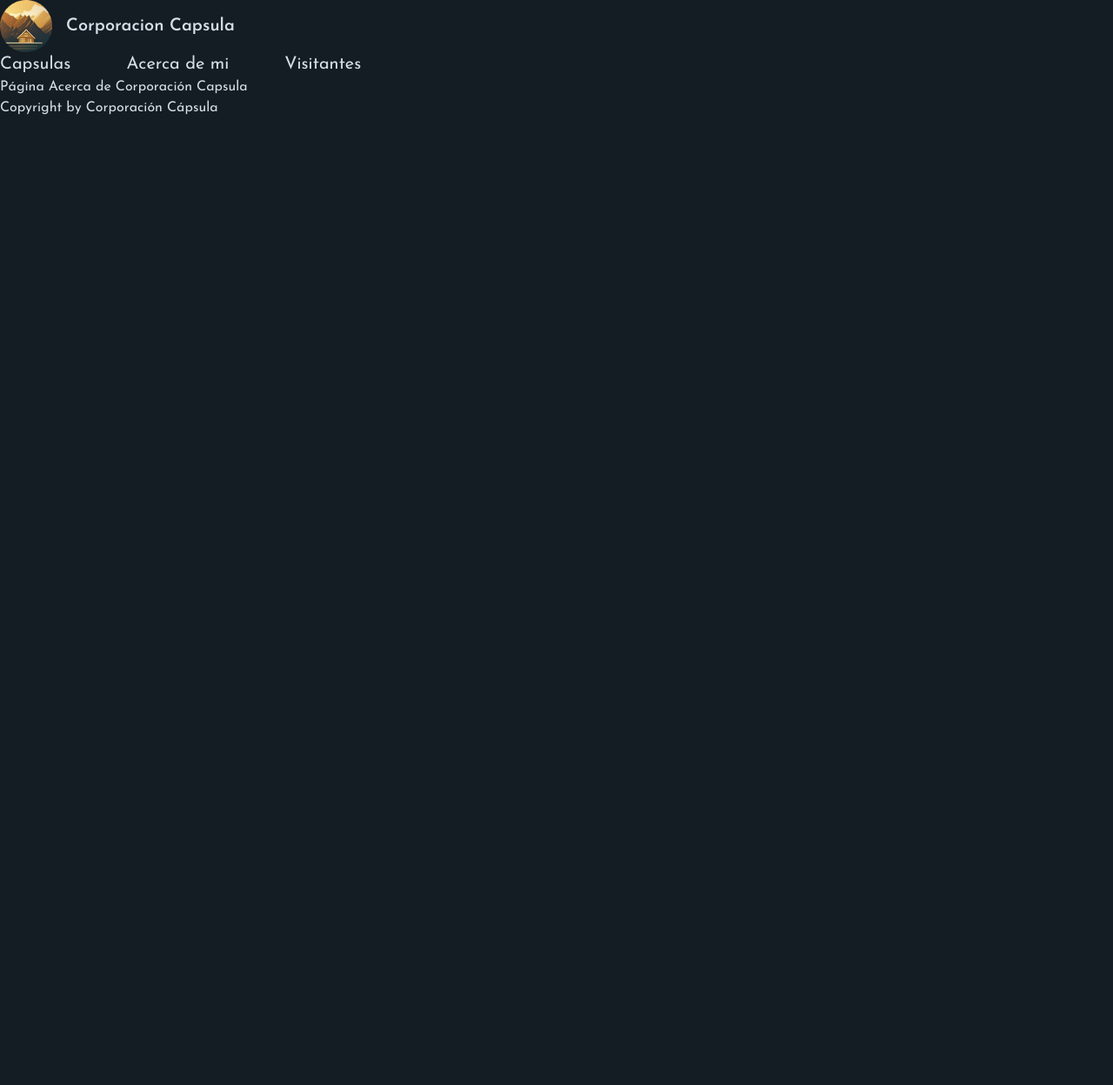
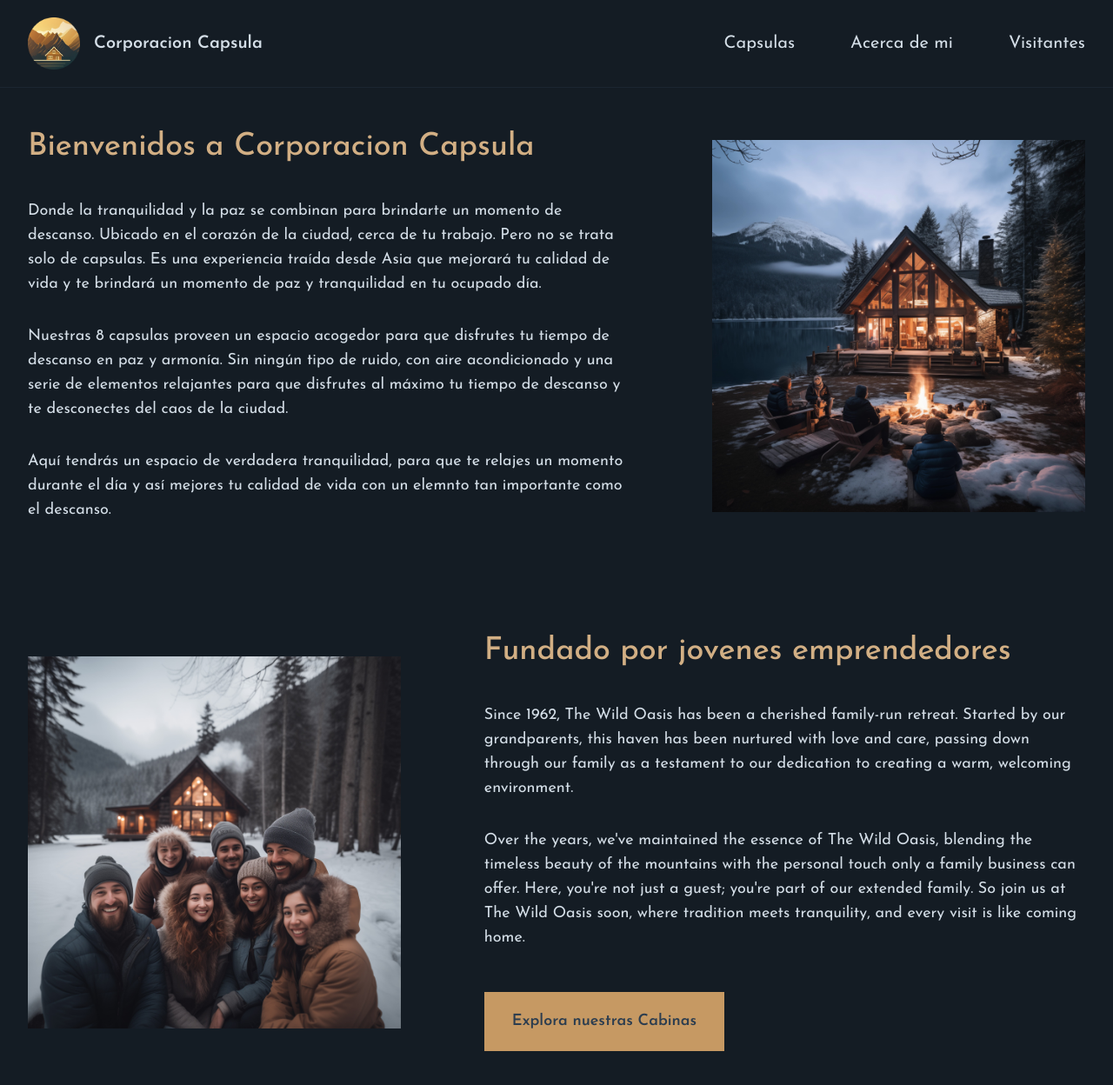
Before and after one commit to Alejandrogv2304/corporacion-capsula-website, a Next.js app: page /acerca in a window 1280 px wide. Shown: the top 1248 px of the page at 87% size. Before the commit the page ends 800 px from the top, so only its background shows below. Built offline with nearby package versions, Linux system fonts and the light colour scheme.

Commit message:
Avance Front-end
Actualización de páginas de Inicio, Capsulas y acerca de.

```diff
--- /dev/null
+++ b/app/_components/CapsulaCard.js
@@ -0,0 +1,57 @@
+import { UsersIcon } from "@heroicons/react/24/solid";
+
+function CapsulaCard({ cabin }) {
+  const { id, name, maxCapacity, regularPrice, discount, image } = cabin;
+
+  return (
+    <div className="flex border-primary-800 border">
+      <img
+        src={image}
+        alt={`Cabin ${name}`}
+        className="flex-1 border-r border-primary-800"
+      />
+
+      <div className="flex-grow">
+        <div className="pt-5 pb-4 px-7 bg-primary-950">
+          <h3 className="text-accent-500 font-semibold text-2xl mb-3">
+            Cabin {name}
+          </h3>
+
+          <div className="flex gap-3 items-center mb-2">
+            <UsersIcon className="h-5 w-5 text-primary-600" />
+            <p className="text-lg text-primary-200">
+              For up to <span className="font-bold">{maxCapacity}</span> guests
+            </p>
+          </div>
+
+          <p className="flex gap-3 justify-end items-baseline">
+            {discount > 0 ? (
+              <>
+                <span className="text-3xl font-[350]">
+                  ${regularPrice - discount}
+                </span>
+                <span className="line-through font-semibold text-primary-600">
+                  ${regularPrice}
+                </span>
+              </>
+            ) : (
+              <span className="text-3xl font-[350]">${regularPrice}</span>
+            )}
+            <span className="text-primary-200">/ night</span>
+          </p>
+        </div>
+
+        <div className="bg-primary-950 border-t border-t-primary-800 text-right">
+          <a
+            href={`/cabins/${id}`}
+            className="border-l border-primary-800 py-4 px-6 inline-block hover:bg-accent-600 transition-all hover:text-primary-900"
+          >
+            Details & reservation &rarr;
+          </a>
+        </div>
+      </div>
+    </div>
+  );
+}
+
+export default CapsulaCard;
--- a/app/_components/Header.js
+++ b/app/_components/Header.js
@@ -1,4 +1,4 @@
-import Navigation from '@/app/_components/navegacion';
+import Navegacion from '@/app/_components/navegacion';
 import Logo from '@/app/_components/Logo';
 
 function Header() {
--- a/app/_components/Logo.js
+++ b/app/_components/Logo.js
@@ -1,6 +1,7 @@
 import Image from "next/image";
 import Link from "next/link";
 import logo from "@/public/logo.png";
+
 
 function Logo() {
   return (
--- a/app/acerca/page.js
+++ b/app/acerca/page.js
@@ -1,12 +1,91 @@
+import Image from "next/image";
+import image1 from "@/public/about-1.jpg";
+import image2 from "@/public/about-2.jpg";
+
 export const metadata={
     title:'Acerca de mi'
     };
 
-//Sección Acerca de nosotros
-export default function Page(){
-    return(
-        <div>
-            <h1>Página Acerca de Corporación Capsula</h1>
-        </div>
-    );
-}
+    export default function Page() {
+        return (
+          <div className="grid grid-cols-5 gap-x-24 gap-y-32 text-lg items-center">
+            <div className="col-span-3">
+              <h1 className="text-4xl mb-10 text-accent-400 font-medium">
+                Bienvenidos a Corporacion Capsula
+              </h1>
+
+              <div className="space-y-8">
+                <p>
+                  Donde la tranquilidad y la paz se combinan para brindarte un momento
+                  de descanso. Ubicado en el corazón de la ciudad, cerca de tu trabajo.
+                  Pero no se trata solo de capsulas. Es una experiencia traída desde
+                  Asia que mejorará tu calidad de vida y te brindará un momento de
+                  paz y tranquilidad en tu ocupado día.
+
+                </p>
+                <p>
+                    Nuestras 8 capsulas proveen un espacio acogedor para que
+                    disfrutes tu tiempo de descanso en paz y armonía.
+                    Sin ningún tipo de ruido, con aire acondicionado y una
+                    serie de elementos relajantes para que disfrutes al máximo
+                    tu tiempo de descanso y te desconectes del caos de la ciudad.
+
+                </p>
+                <p>
+                    Aquí tendrás un espacio de verdadera tranquilidad, para que
+                    te relajes un momento durante el día y así mejores tu calidad
+                    de vida con un elemnto tan importante como el descanso.
+                </p>
+              </div>
+            </div>
+
+            <div className="col-span-2">
+              <Image
+                src={image1}
+                placeholder="blur"
+                quality={80}
+                alt="Clientes disfrutando de las capsulas"
+              />
+            </div>
+
+            <div className=" relative aspect-square col-span-2">
+              <Image src="/about-2.jpg"
+              fill
+              className="object-cover"
+              alt="Fundadores de Corporacion Capsula" />
+            </div>
+
+            <div className="col-span-3">
+              <h1 className="text-4xl mb-10 text-accent-400 font-medium">
+                Fundado por jovenes emprendedores
+              </h1>
+
+              <div className="space-y-8">
+                <p>
+                  Since 1962, The Wild Oasis has been a cherished family-run retreat.
+                  Started by our grandparents, this haven has been nurtured with love
+                  and care, passing down through our family as a testament to our
+                  dedication to creating a warm, welcoming environment.
+                </p>
+                <p>
+                  Over the years, we&apos;ve maintained the essence of The Wild Oasis,
+                  blending the timeless beauty of the mountains with the personal
+                  touch only a family business can offer. Here, you&apos;re not just a
+                  guest; you&apos;re part of our extended family. So join us at The
+                  Wild Oasis soon, where tradition meets tranquility, and every visit
+                  is like coming home.
+                </p>
+
+                <div>
+                  <a
+                    href="/cabins"
+                    className="inline-block mt-4 bg-accent-500 px-8 py-5 text-primary-800 text-lg font-semibold hover:bg-accent-600 transition-all"
+                  >
+                    Explora nuestras Cabinas
+                  </a>
+                </div>
+              </div>
+            </div>
+          </div>
+        );
+      }
--- a/app/capsulas/page.js
+++ b/app/capsulas/page.js
@@ -3,14 +3,26 @@ export const metadata={
     title:'Capsulas'
     };
 
-//Sección Capsulas
-export default function Page(){
+    export default function Page() {
+        // CHANGE
+        const cabins = [];
 
-    return(
-        <div>
+        return (
+          <div>
+            <h1 className="text-4xl mb-5 text-accent-400 font-medium">
+              Nuestras cabinas
+            </h1>
+            <p className="text-primary-200 text-lg mb-10">
+            Descubre una nueva experiencia de descanso en Bucaramanga con nuestras cápsulas de dormir al estilo japonés. Perfectas para viajeros, estudiantes y quienes buscan un refugio cómodo y privado, nuestras cápsulas están diseñadas para ofrecer un ambiente seguro, limpio y climatizado, con iluminación personal y acceso a WiFi. Disfruta de la comodidad y la privacidad de una cápsula moderna y relájate en el corazón de la ciudad. Ya sea para una siesta rápida o una noche completa, nuestras cápsulas son la opción ideal para recargar energías.
+            </p>
 
-            <h1>Página Capsulas</h1>
-
-        </div>
-    );
-}
+            {cabins.length > 0 && (
+              <div className="grid sm:grid-cols-1 md:grid-cols-2 gap-8 lg:gap-12 xl:gap-14">
+                {cabins.map((cabin) => (
+                  <CabinCard cabin={cabin} key={cabin.id} />
+                ))}
+              </div>
+            )}
+          </div>
+        );
+      }
--- a/app/layout.js
+++ b/app/layout.js
@@ -2,6 +2,8 @@ import Logo from "@/app/_components/Logo";
 import Navegacion from "@/app/_components/navegacion";
 import "@/app/_styles/globals.css";
 import { Josefin_Sans } from "next/font/google" ;
+import Header from "./_components/Header";
+
 
 const josefin = Josefin_Sans({
   subsets: ["latin"],
@@ -20,14 +22,13 @@ description:"Lujoso hotel de capsulas, localizado en Colombia, UIS, zonas de des
 export default function RootLayout({children}){
   return(
     <html lang="en">
-      <body className={` ${josefin.className} bg-primary-950 text-primary-100 min-h-screen`}>
-        <header>
-          <Logo/>
-          <Navegacion/>
-        </header>
+      <body className={` ${josefin.className} antialiased bg-primary-950
+      text-primary-100 min-h-screen flex flex-col relative`}>
+        <Header/>
 
-        <main>{children}</main>
-        <footer>Copyright by Corporación Cápsula</footer>
+        <div className="flex-1 px-8 py-12">
+        <main className="max-w-7xl  mx-auto">{children}</main>
+        </div>
       </body>
     </html>
   );
--- a/app/page.js
+++ b/app/page.js
@@ -1,13 +1,24 @@
 import Link from "next/link";
-
+import Image from "next/image";
+import bg from "@/public/bg.png";
 
 //Sección Inicio-Home
 export default function Home() {
   return (
-    <div>
+    <main className="mt-24">
+    <Image src={bg} quality={80} placeholder="blur" className="object-cover object-top" fill alt="Mountains and forests with two cabins" />
 
-    <h1>Corporación Capsula. Bienvenidos al paraiso del descanso</h1>
-    <Link href="/capsulas">Conoce nuestras capsulas</Link>
+    <div className="relative z-10 text-center">
+      <h1 className="text-8xl text-primary-50 mb-10 tracking-tight font-normal">
+        Bienvenidos al Paraíso del Descanso.
+      </h1>
+      <Link
+        href="/capsulas"
+        className="bg-accent-500 px-8 py-6 text-primary-800 text-lg font-semibold hover:bg-accent-600 transition-all"
+      >
+        Explora nuestras cabinas.
+      </Link>
     </div>
+  </main>
   );
 }
```
